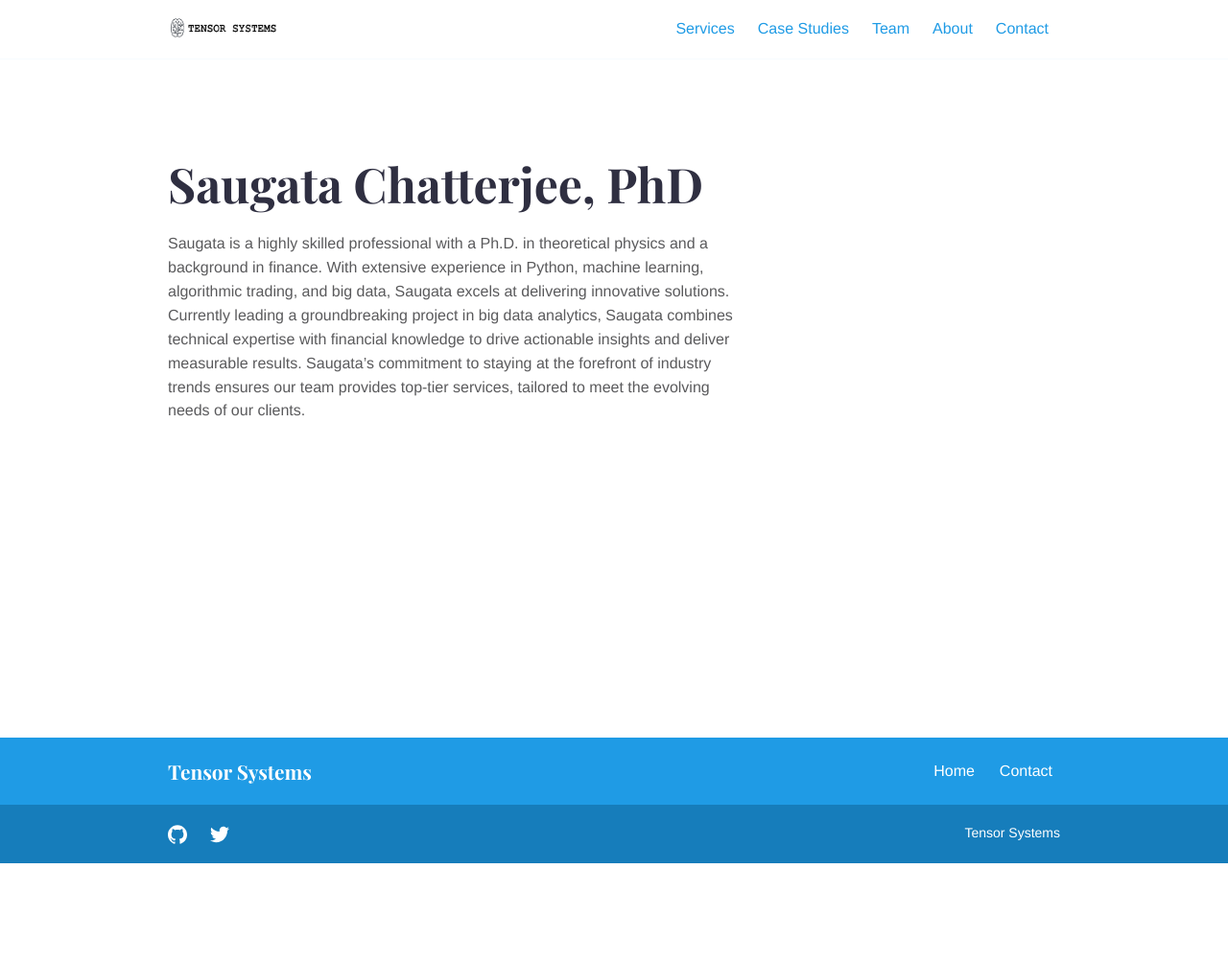
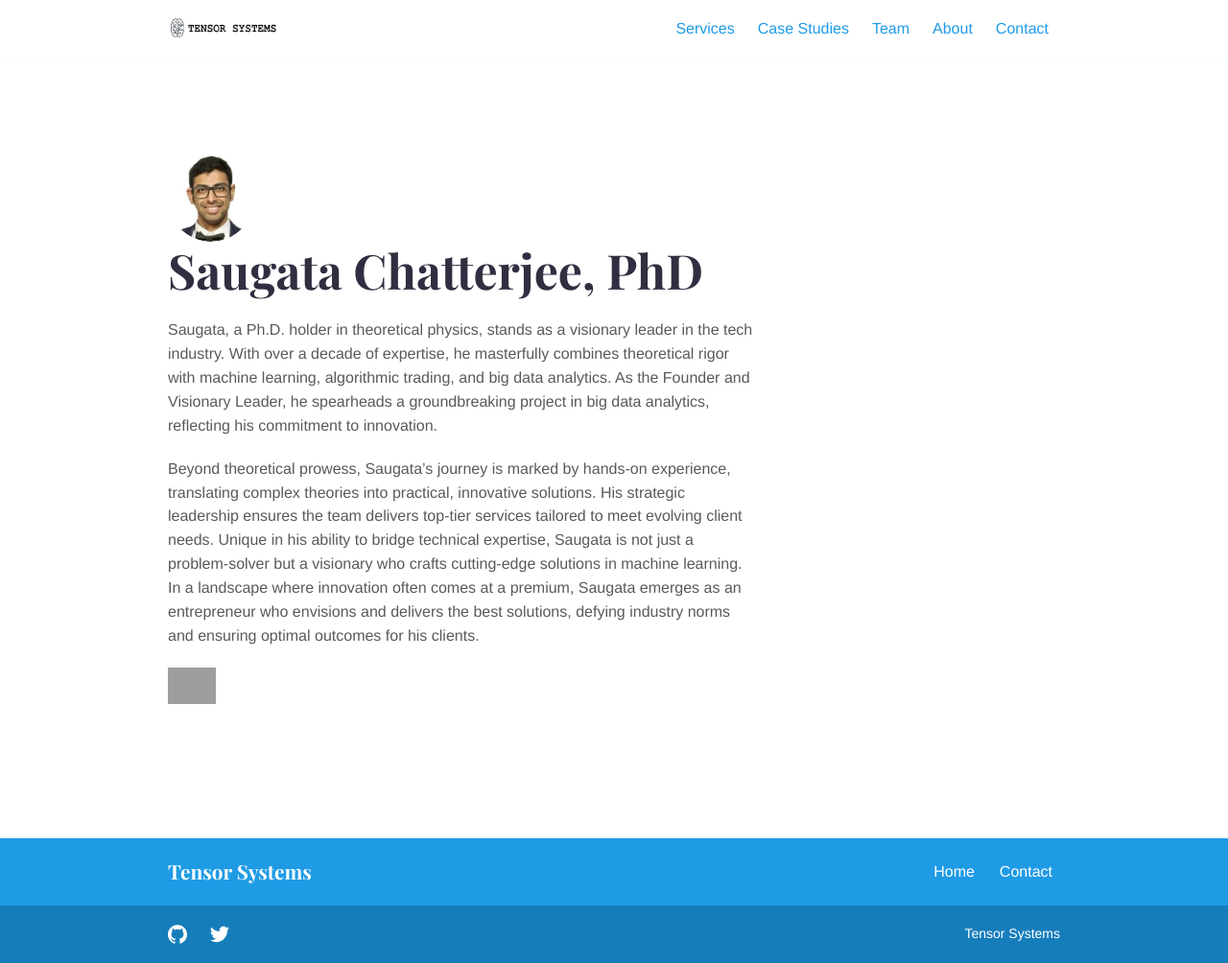
Before and after one commit to sctensor/sctensor.github.io, a Jekyll site: the page built from _team/saugata-chatterjee.md, in a window 1280 px wide. Shown: the whole page at 96% size. Built offline with Jekyll 4.4.1, drawn with Linux system fonts in a browser that asks for light colours; before the commit the page ends 900 px from its top, so only the background shows below that; grey boxes are pictures that could not be loaded.

Commit message:
fixed Bio pic not showing up for individual bios

```diff
--- a/_layouts/team.html
+++ b/_layouts/team.html
@@ -7,8 +7,14 @@ bodyClass: "page-team"
   <div class="row justify-content-start">
     <div class="col-12 col-md-8">
       <div class="team team-single">
-        <h1 class="title">{{page.title}}</h1>
-        <div class="content">{{content}}</div>
+        {% assign team = site.team | where: "title", page.title | first %}
+        {% if team.image %}
+          <div class="team-image">
+            <img width="90" height="90" alt="{{ team.title }}" class="img-fluid mb-2" src="{{ team.image | relative_url }}" />
+          </div>
+        {% endif %}
+        <h1 class="title">{{ team.title }}</h1>
+        <div class="content">{{ content }}</div>
       </div>
     </div>
   </div>
--- a/_sass/pages/_page-teams.scss
+++ b/_sass/pages/_page-teams.scss
@@ -50,3 +50,22 @@
     }
   }
 }
+
+.page-team {
+  .team-single {
+    .team-image {
+      height: 90px;
+      width: 90px;
+      margin-right: 20px;
+      border-radius: 50%;
+      overflow: hidden;
+
+      img {
+        width: 100%;
+        height: 100%;
+        object-fit: cover; // Maintain aspect ratio and cover the container
+        border-radius: 50%;
+      }
+    }
+  }
+}
--- a/_team/saugata-chatterjee.md
+++ b/_team/saugata-chatterjee.md
@@ -8,9 +8,15 @@ promoted: true
 weight: 1
 ---
 
-Saugata is a highly skilled professional with a Ph.D. in theoretical physics and a background in finance.
-With extensive experience in Python, machine learning, algorithmic trading, and big data, Saugata excels
-at delivering innovative solutions. Currently leading a groundbreaking project in big data analytics,
-Saugata combines technical expertise with financial knowledge to drive actionable insights and deliver
-measurable results. Saugata's commitment to staying at the forefront of industry trends ensures our team
-provides top-tier services, tailored to meet the evolving needs of our clients.
+Saugata, a Ph.D. holder in theoretical physics, stands as a visionary leader in the tech industry.
+With over a decade of expertise, he masterfully combines theoretical rigor with machine learning, algorithmic trading,
+and big data analytics. As the Founder and Visionary Leader, he spearheads a groundbreaking project in big data
+analytics, reflecting his commitment to innovation.
+
+Beyond theoretical prowess, Saugata's journey is marked by hands-on experience, translating complex theories into
+practical, innovative solutions. His strategic leadership ensures the team delivers top-tier services tailored to meet
+evolving client needs. Unique in his ability to bridge technical expertise, Saugata is not just a problem-solver but a
+visionary who crafts cutting-edge solutions in machine learning. In a landscape where innovation often comes at a
+premium, Saugata emerges as an entrepreneur who envisions and delivers the best solutions, defying industry norms
+and ensuring optimal outcomes for his clients.
+<a href="https://www.linkedin.com/in/saugatach/"><img src="/images/social/linkedin.svg" alt="LinkedIn" style="width: 50px;"/></a>
```
Also changed, not shown: _team/Savyasachi-Malu.md (+9 -4 lines), _team/jeff-dillon.md (added, +24 -0 lines), images/logo/logo.png, images/team/jd.jpeg (deleted), 7 other files.
